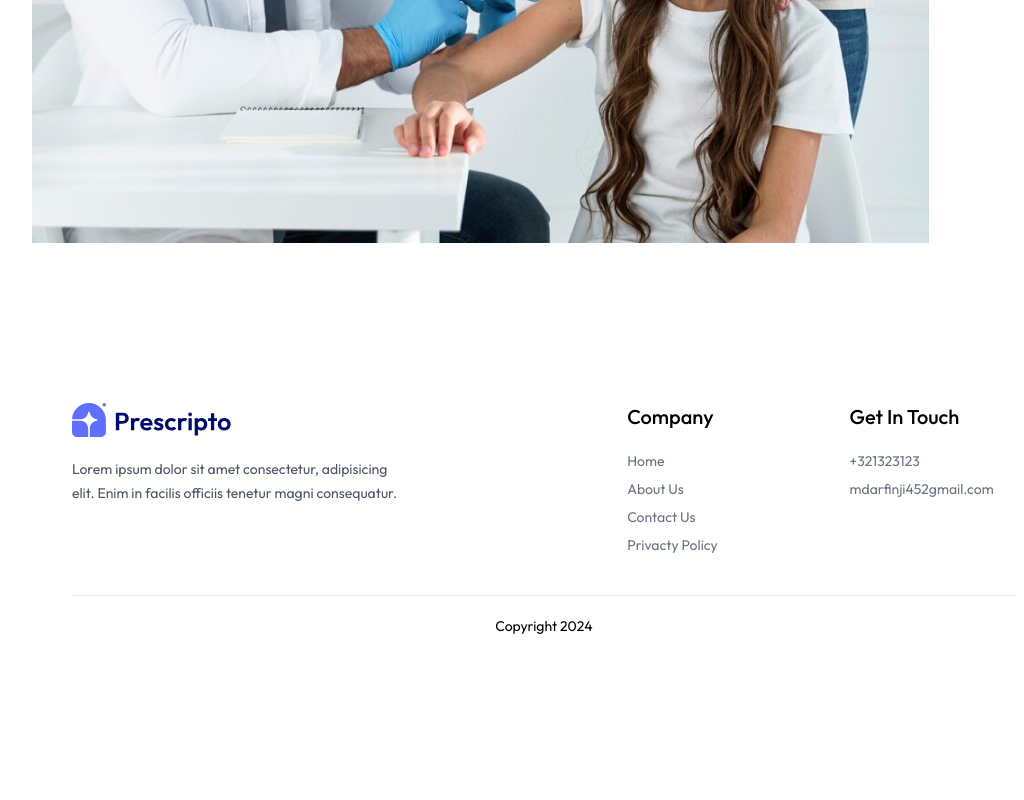
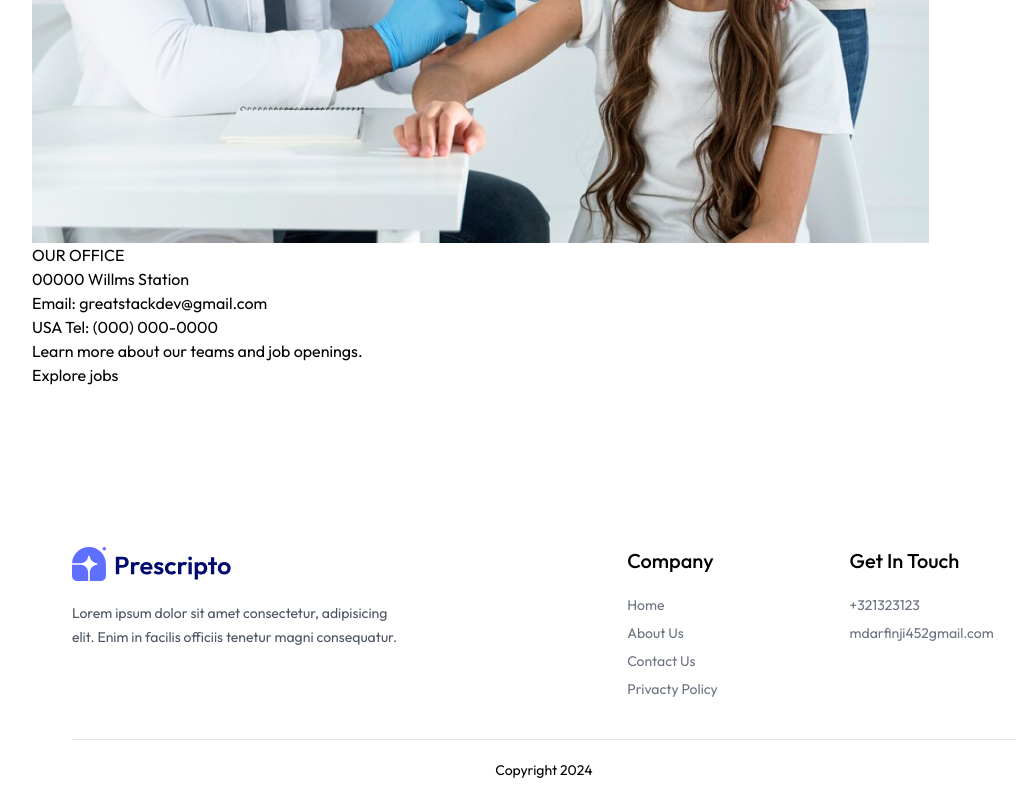
Before and after one commit to MgMorshed123/Doctor-4-U-Client, a React (Vite) app: page /contact in a window 1280 px wide. Shown: the part 823-1623 px from the top of the page, without its empty margins (96-1120 px from the left). Before the commit the page ends 1479 px from the top, so only its background shows below. Built offline with nearby package versions, Linux system fonts and the light colour scheme.

Commit message:
writting css for conact us

```diff
--- a/src/pages/Contact.jsx
+++ b/src/pages/Contact.jsx
@@ -12,6 +12,19 @@ const Contact = () => {
 
       <div>
         <img src={assets.contact_image} alt="" srcset="" />
+        <div>
+          <p>OUR OFFICE</p>
+          <p>
+            00000 Willms Station
+            <br />
+          </p>
+
+          <p>
+            Email: greatstackdev@gmail.com <br /> USA Tel: (000) 000-0000
+          </p>
+          <p>Learn more about our teams and job openings.</p>
+          <button>Explore jobs </button>
+        </div>
       </div>
     </div>
   );
```
